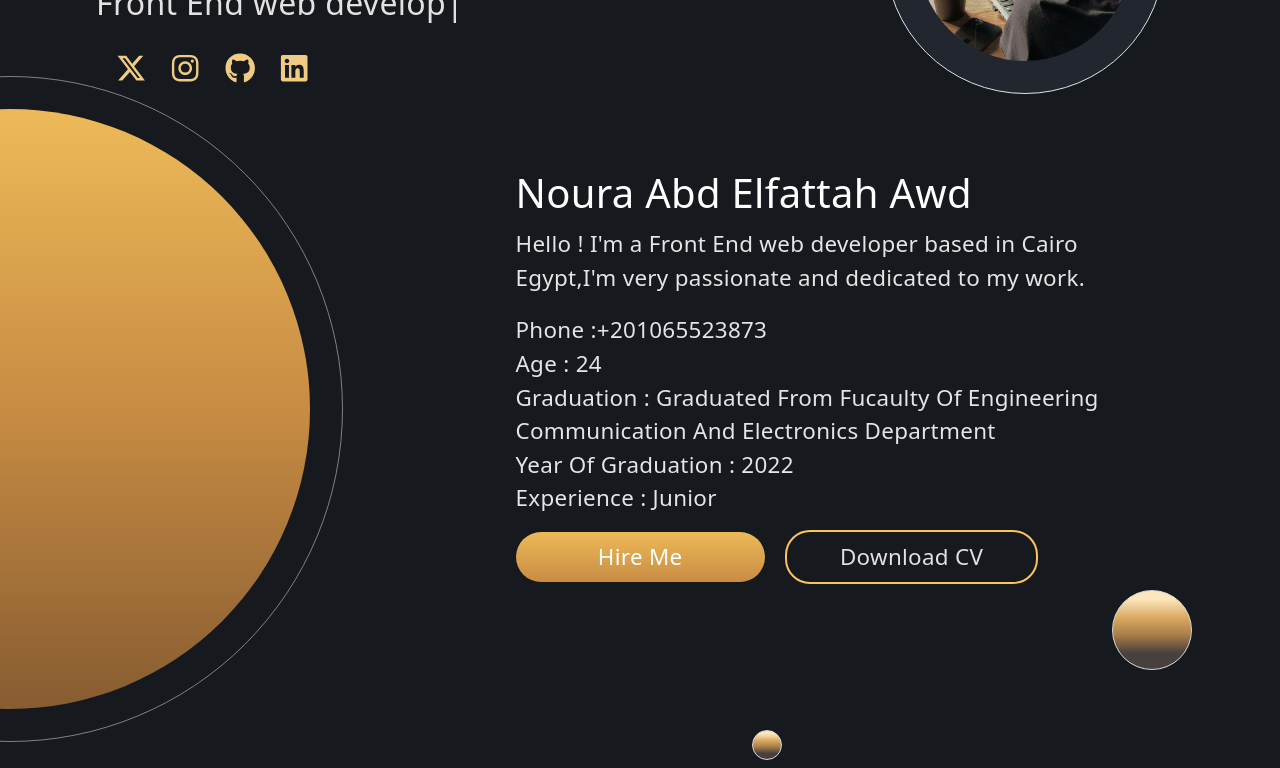
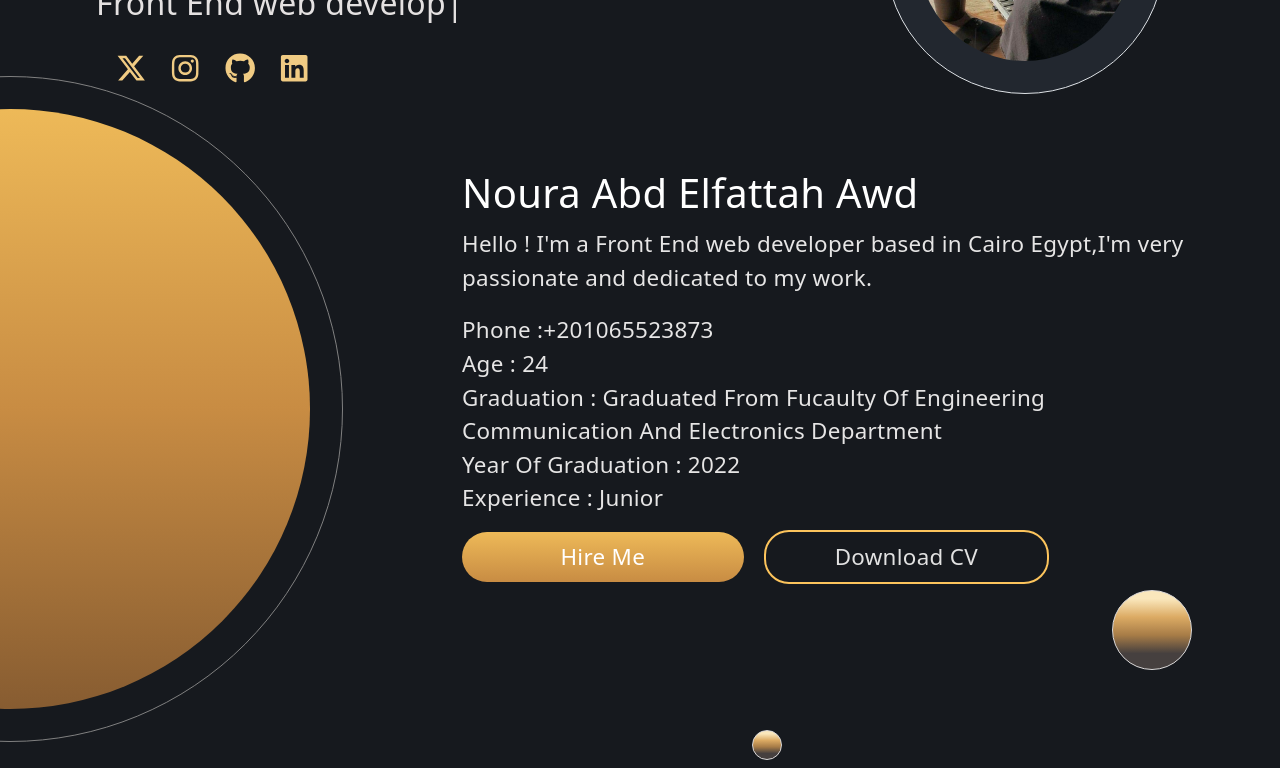
Before and after one commit to nouraabdelfattah/My_Portofolio, a React (Vite) app: page / in a window 1280 px wide. Shown: the part 401-1169 px from the top of the page. Built offline with nearby package versions, Linux system fonts and the light colour scheme.

Commit message:
Update About.jsx

```diff
--- a/src/components/3-about-me/About.jsx
+++ b/src/components/3-about-me/About.jsx
@@ -11,7 +11,7 @@ export default function About() {
       <div className='about-circle'></div>
 
       </div>
-    <div className='container  col-md-6 col-sm-12 '>
+    <div className='container  col-md-7 col-sm-12 '>
     <div className="right-section  ">
         <h2 className='about-title'>Noura Abd Elfattah Awd </h2>
         <p className="span"> </p>
```
